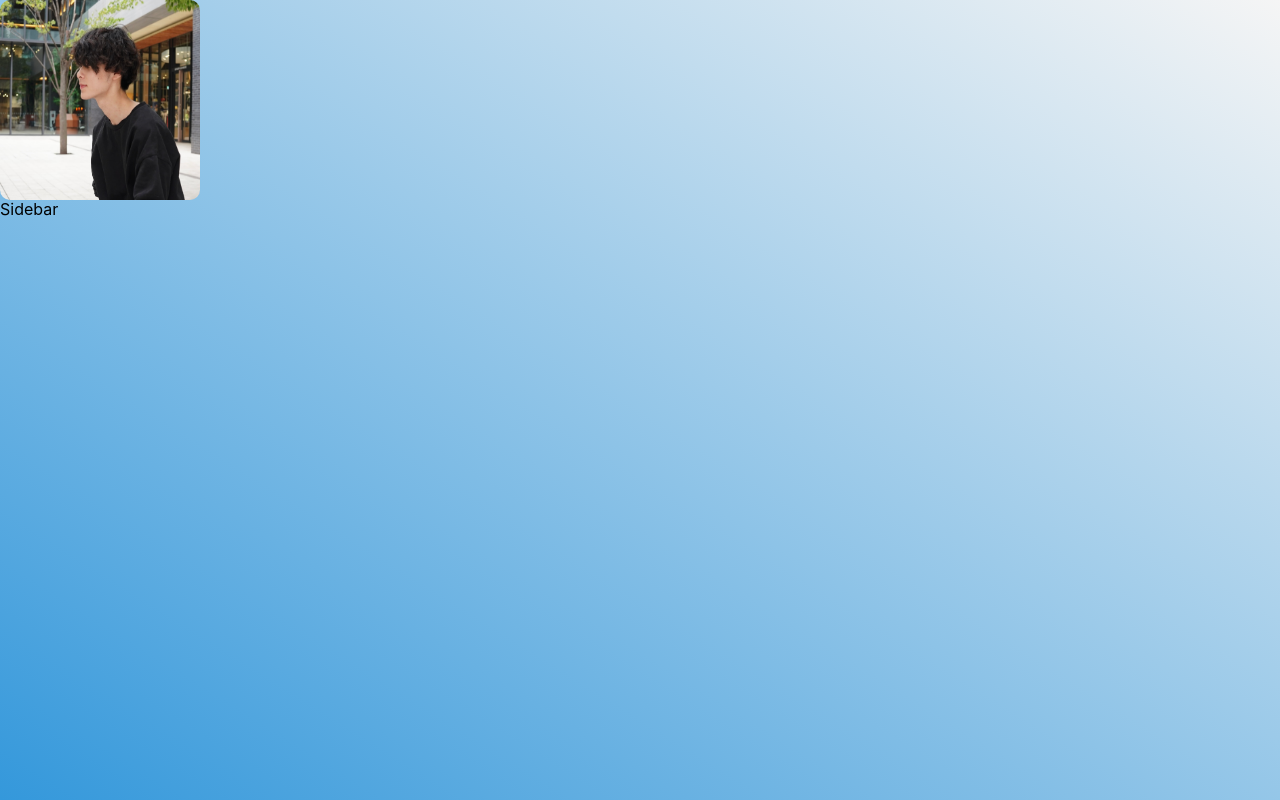
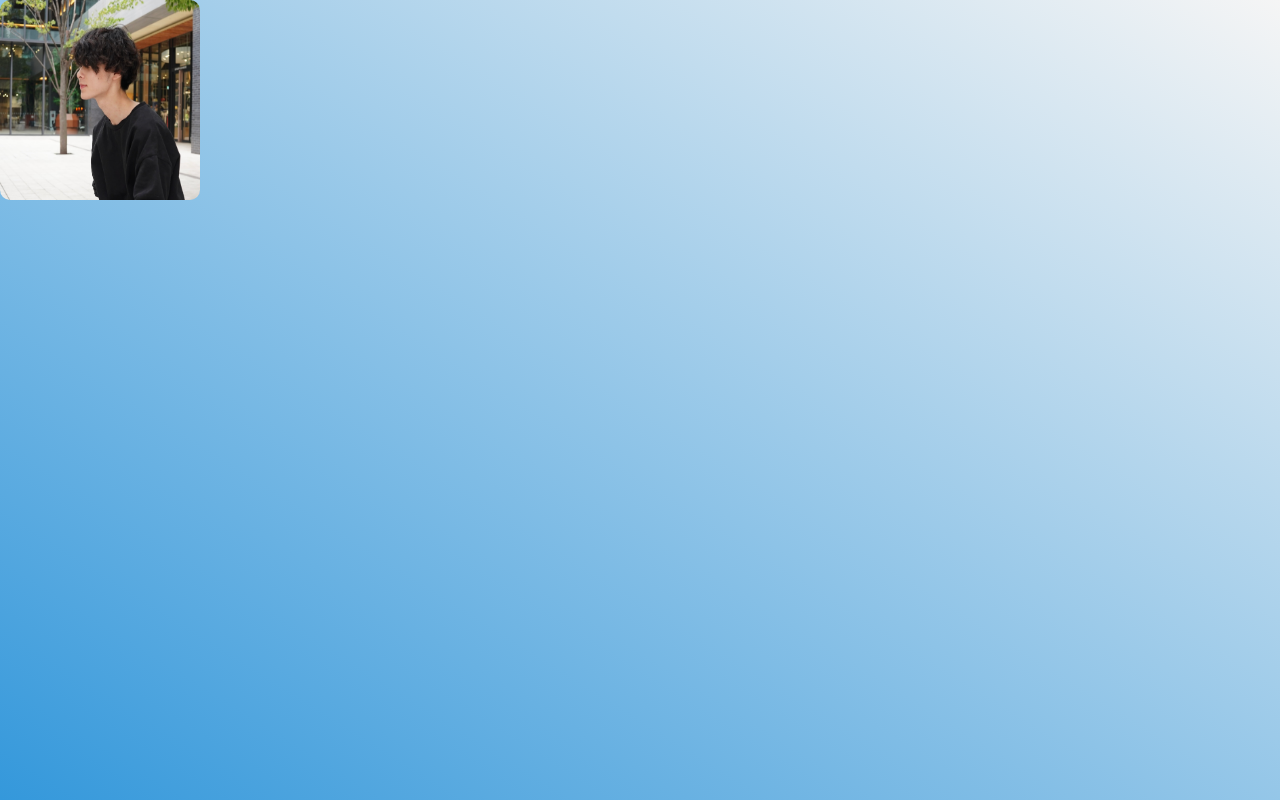
Before and after one commit to Taiyo86-create/myportfolio, a React (Create React App) app: page / in a window 1280 px wide. Built offline with nearby package versions, Linux system fonts and the light colour scheme.

Commit message:
サイドバーにframer-motionの追加

```diff
--- a/src/components/Sidebar/Sidebar.js
+++ b/src/components/Sidebar/Sidebar.js
@@ -1,9 +1,19 @@
 import React from 'react'
 import './Sidebar.css'
+import { motion } from 'framer-motion';
+import SidebarOption from './SidebarOption';
 
 const Sidebar = () => {
   return (
-    <div>Sidebar</div>
+    <div>
+    <motion.div
+      initial={{ x: -300 }} // 初期状態では画面外に移動
+      whileHover={{ x: 0 }} // ホバー時に画面内に移動
+      className="sidebar"
+    >
+    <SidebarOption />
+    </motion.div>
+    </div>
   )
 }
 
--- /dev/null
+++ b/src/components/Sidebar/SidebarOption.js
@@ -0,0 +1,9 @@
+import React from 'react'
+
+const SidebarOption = () => {
+  return (
+    <div>SidebarOption</div>
+  )
+}
+
+export default SidebarOption
```
